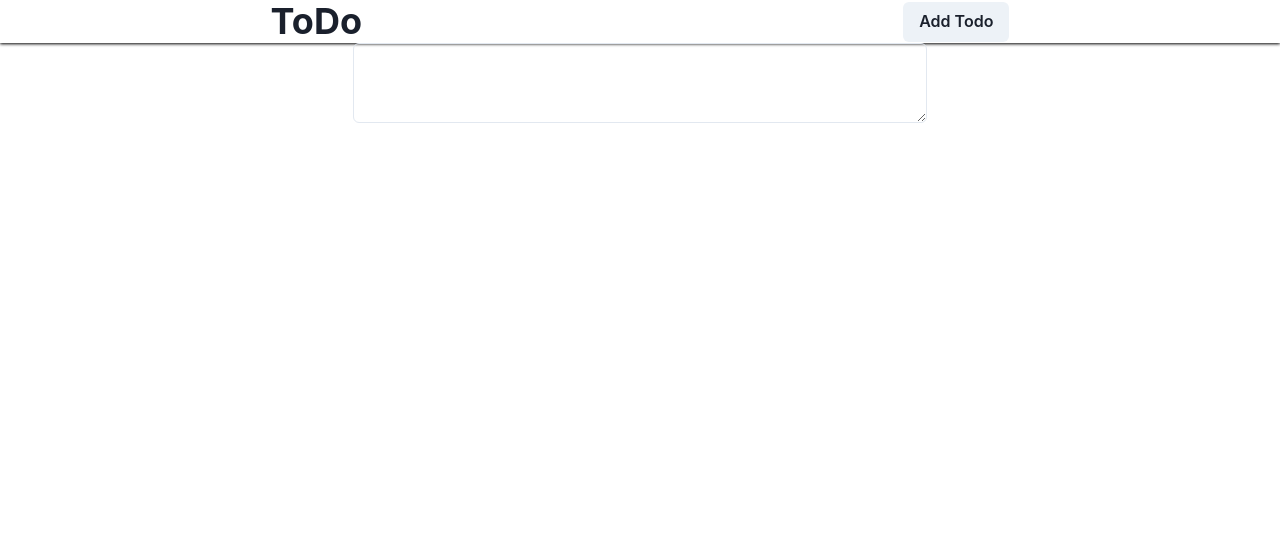
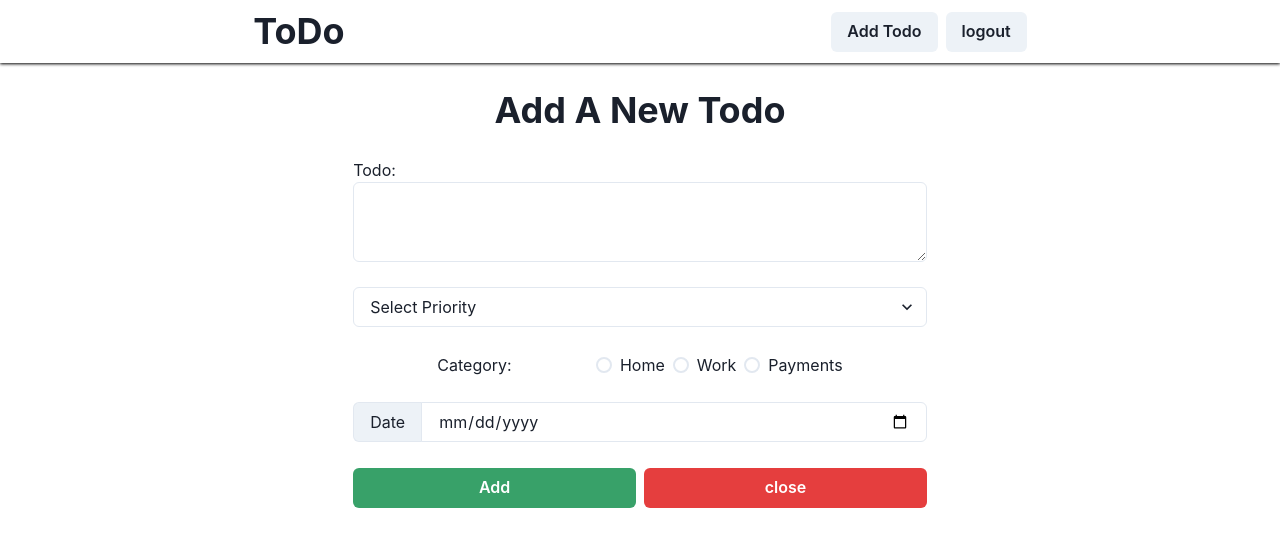
Before and after one commit to Dhanasaitholeti/To-Do, a React (Vite) app: page /addtodo in a window 1280 px wide. Shown: the top 546 px of the page. Built offline with nearby package versions, Linux system fonts and the light colour scheme.

Commit message:
added login and sigup pages

```diff
--- a/package.json
+++ b/package.json
@@ -15,8 +15,8 @@
     "@emotion/styled": "^11.10.6",
     "axios": "^1.3.6",
     "framer-motion": "^10.12.4",
-    "js-cookie": "^3.0.5",
     "react": "^18.2.0",
+    "react-cookie": "^4.1.1",
     "react-dom": "^18.2.0",
     "react-router-dom": "^6.10.0"
   },
--- a/src/components/Navbar.jsx
+++ b/src/components/Navbar.jsx
@@ -1,14 +1,26 @@
-import { Flex, Button, HStack, Heading } from "@chakra-ui/react";
+import { Flex, Button, HStack, Heading, Box } from "@chakra-ui/react";
 import { useNavigate } from "react-router-dom";
+import { useCookies } from "react-cookie"
+
+const Navbar = () => {
+
+    const [Cookie,setCookie,removeCookie] = useCookies(['jwtToken']);
+
+    const handleLogout = () => {
+        removeCookie('jwtToken');
+        navigator('/')
+    }
 
 
-const Navbar = () => {
     const navigator  = useNavigate();
     return (
-        <Flex boxShadow="0 1px 3px black" justifyContent="space-around">
+        <Flex h="max-content" boxShadow="0 1px 3px black" justifyContent="space-around" p="10px">
+            <Box display="flex" alignItems="center">
             <Heading>ToDo</Heading>
+            </Box>
             <HStack>
                 <Button onClick={()=>navigator('/addtodo')}>Add Todo</Button>
+                <Button onClick={handleLogout}>logout</Button>
             </HStack>
         </Flex>
      );
--- /dev/null
+++ b/src/components/ViewTodo.jsx
@@ -0,0 +1,27 @@
+import { Card, CardBody, CardFooter, CardHeader, SimpleGrid } from "@chakra-ui/react";
+
+
+
+const ViewTodo = ({data}) => {
+    return (
+        <>
+        <SimpleGrid columns="4" p="2vw">
+        {
+            data.map((eachone)=>{
+                return (
+                    <Card>
+                        <CardHeader>{eachone.dueDate}</CardHeader>
+                        <CardBody>{eachone.Todo}</CardBody>
+                        <CardFooter>
+                            <p>{eachone.status}</p>
+                        </CardFooter>
+                    </Card>
+            )
+        })
+    }
+    </SimpleGrid>
+        </>
+     );
+}
+
+export default ViewTodo;
--- a/src/pages/AddTodo.jsx
+++ b/src/pages/AddTodo.jsx
@@ -1,10 +1,89 @@
-import { Container, Input, Textarea } from "@chakra-ui/react";
+import {
+    Box,
+    Button,
+    ButtonGroup,
+    Container,
+    Heading,
+    Input,
+    InputGroup,
+    InputLeftAddon,
+    Radio,
+    RadioGroup,
+    Select,
+    Stack,
+    Textarea
+ } from "@chakra-ui/react";
+import { useNavigate } from "react-router-dom";
+
 
 
 const AddTodo = () => {
+    const navigator = useNavigate();
+
+    const handleClosebtn = () => {
+        navigator(-1)
+    }
+
+
+    const handlesubmit = () =>{
+
+        axios.get('http://localhost:8080/todo/get-todo',{
+                    headers:{
+                        contentType: 'application/json',
+                        Authorization: `Bearer ${Token}`
+                    }
+            }).then((res) => {
+                console.log(res.data.tododata)
+                setData({
+                    data:res.data.tododata,
+                    isloading:false,
+                    iserror:false
+                })
+            }).catch((err) => {
+
+                setData({
+                    data:undefined,
+                    isloading:false,
+                    iserror:true
+                })
+            })
+    }
+
     return (
-        <Container>
-            <Textarea></Textarea>
+        <Container display="flex" flexDir="column" gap="2vw" mt="2vw" >
+
+            <Heading as="h2" align="center">Add A New Todo</Heading>
+
+            <Box>
+            Todo:
+            <Textarea />
+            </Box>
+
+            <Select placeholder="Select Priority">
+                <option value="high">High</option>
+                <option value="low">Low</option>
+            </Select>
+
+            <RadioGroup display="flex" flexDir="row" justifyContent="space-evenly">
+            Category:
+            <Stack direction='row'>
+            <Radio value='1'>Home</Radio>
+            <Radio value='2'>Work</Radio>
+            <Radio value='3'>Payments</Radio>
+            </Stack>
+            </RadioGroup>
+
+        <InputGroup>
+            <InputLeftAddon children="Date" />
+            <Input type="Date"/>
+
+        </InputGroup>
+
+    <ButtonGroup>
+        <Button w="50%" colorScheme="green">Add</Button>
+        <Button w="50%" colorScheme="red" onClick={handleClosebtn}>close</Button>
+    </ButtonGroup>
+
         </Container>
      );
 }
--- a/src/pages/Home.jsx
+++ b/src/pages/Home.jsx
@@ -3,6 +3,9 @@ import axios from "axios";
 import Error from "../components/Error"
 import Loading from "../components/Loading"
 import  {useCookies} from "react-cookie"
+import ViewTodo from "../components/ViewTodo";
+
+
 const Home = () => {
     const [Cookies] = useCookies(['jwtToken']);
     const Token = Cookies.jwtToken;
@@ -42,9 +45,9 @@ const Home = () => {
 
        {
        data.iserror?
-           <Error />:
+        <Error />:
         data.isloading?<Loading />:
-        <div>data recieved</div>
+        <ViewTodo data={data.data} />
         }
 
         </>
--- a/src/pages/Login.jsx
+++ b/src/pages/Login.jsx
@@ -46,7 +46,7 @@ const Login = () => {
 
     return (
        <Container bgColor="gray.200" mt="5%"   >
-        <Heading as="h3">Login</Heading>
+        <Heading as="h3" textAlign="center">Login</Heading>
         <InputGroup display="flex" flexDir="column" gap="2vw" p="5vw">
             <Input name="Email" placeholder="Email" onChange={handleonChange} />
             <Input name="passwd" placeholder="Password" onChange={handleonChange}/>
--- a/src/pages/Signup.jsx
+++ b/src/pages/Signup.jsx
@@ -1,7 +1,59 @@
+import { Button, Container, Heading, Input, InputGroup } from "@chakra-ui/react";
+import axios from "axios";
+import {  useState } from "react";
+import { useNavigate } from "react-router-dom";
 const Signup = () => {
+    const navigator = useNavigate();
+
+    const [logindata,setLogindata] = useState({
+        Name:"",
+        Email:"",
+        passwd:""
+    })
+    console.log({...logindata})
+
+
+    const handleonChange = (e) => {
+        setLogindata({
+            ...logindata,
+            [e.target.name]:e.target.value
+        })
+    }
+
+
+    const LoginForm = () =>{
+
+        axios.post('http://localhost:8080/user/login',
+        {
+            userEmail:logindata.Email,
+            password:logindata.passwd
+        },
+        {
+            headers:{
+                contentType: 'application/json'
+            }
+        }).then((res) => {
+            console.log(res)
+            setCookies("jwtToken",res.data.Token)
+            navigator('/dashboard')
+        }).catch(err => {
+            console.log(err)
+        })
+    }
+
+
+
     return (
-        <h1>signup page</h1>
-      );
+       <Container bgColor="gray.200" mt="5%"   >
+        <Heading as="h3" textAlign="center">Signup</Heading>
+        <InputGroup display="flex" flexDir="column" gap="2vw" p="5vw">
+            <Input name="Name" placeholder="name" onChange={handleonChange} />
+            <Input name="Email" placeholder="Email" onChange={handleonChange} />
+            <Input name="passwd" placeholder="Password" onChange={handleonChange}/>
+            <Button onClick={LoginForm} w="30%">signup</Button>
+        </InputGroup>
+       </Container>
+     );
 }
 
 export default Signup;
```
Also changed, not shown: 1 other file (tests, documents, lock files or other folders).
